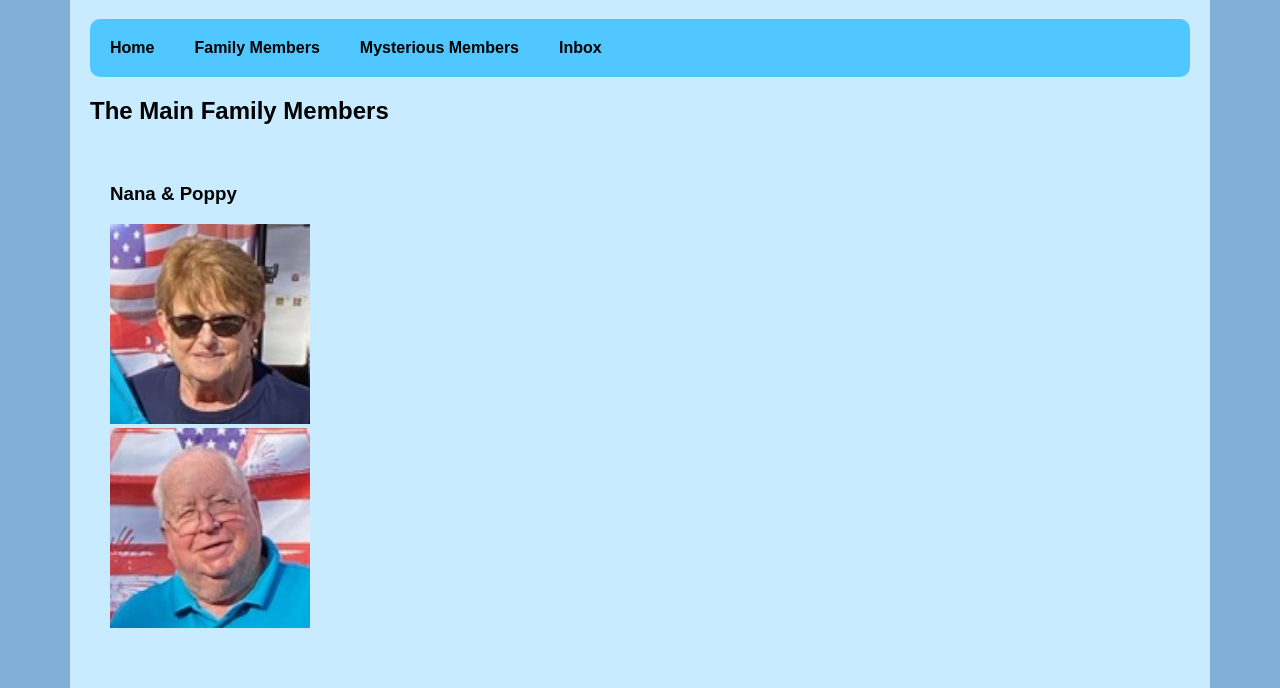
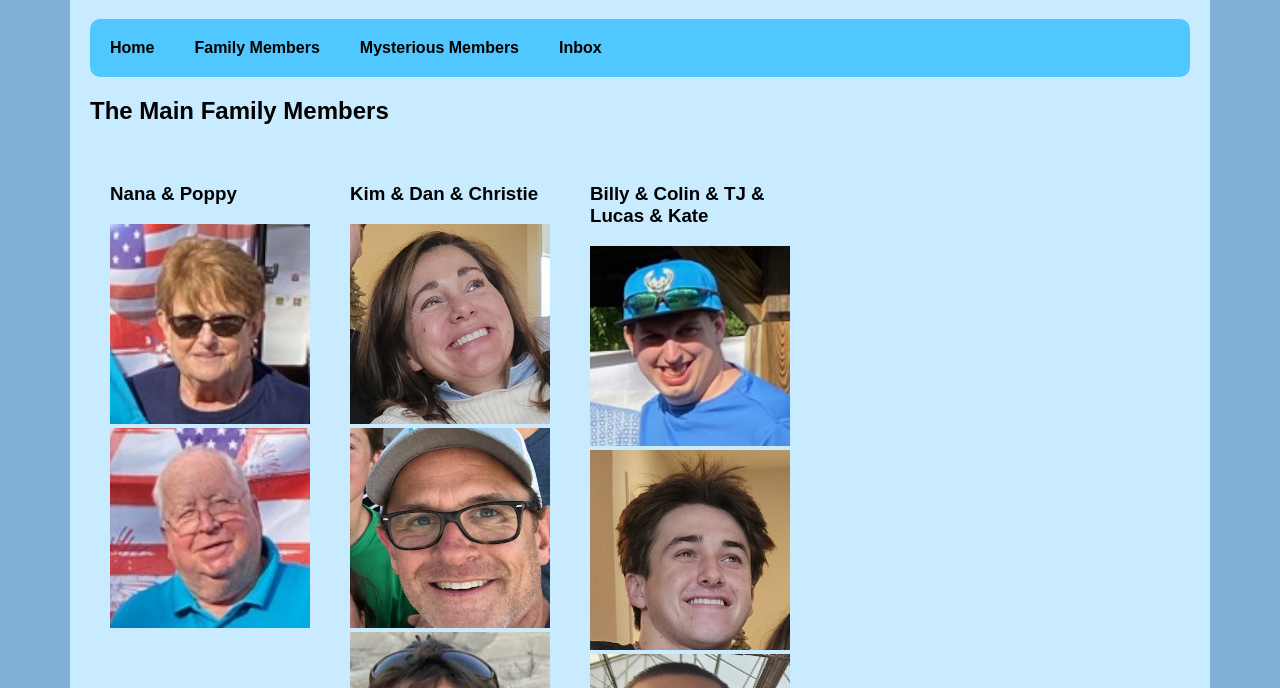
Before and after one commit to GoldenEntertainment/LNHistory, a plain HTML site: page members.html in a window 1280 px wide. Shown: the part 89-777 px from the top of the page. Drawn offline with Linux system fonts and the light colour scheme.

Commit message:
Update Members.css

```diff
--- a/Styles TV/Members.css
+++ b/Styles TV/Members.css
@@ -14,6 +14,7 @@ Body {
     padding: 20px;
     margin-left: auto;
     margin-right: auto;
+    display: flow-root;
 }
 
 h1 {
@@ -28,6 +29,8 @@ h1 {
     align-self: start;
     padding: 20px;
     margin: auto;
+    float: left;
+    width: 200px;
 }
 
 img {
```
